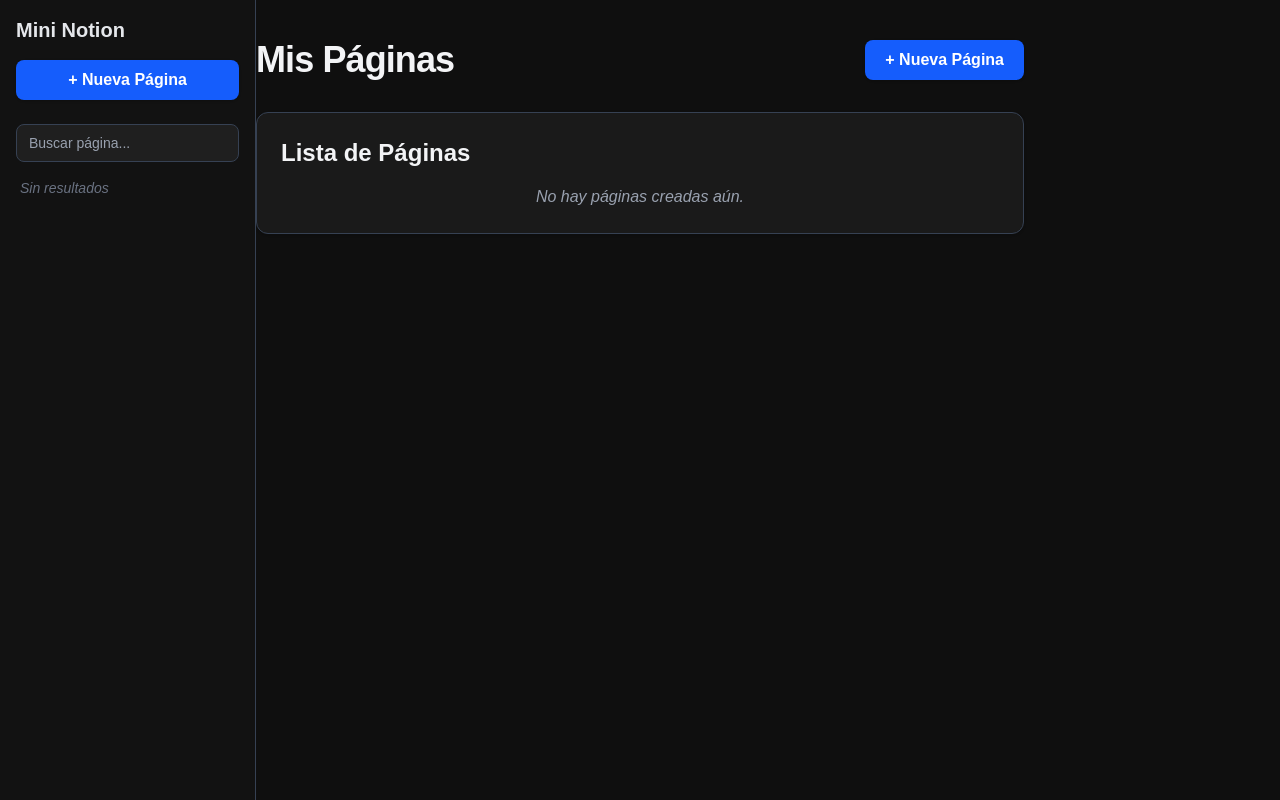
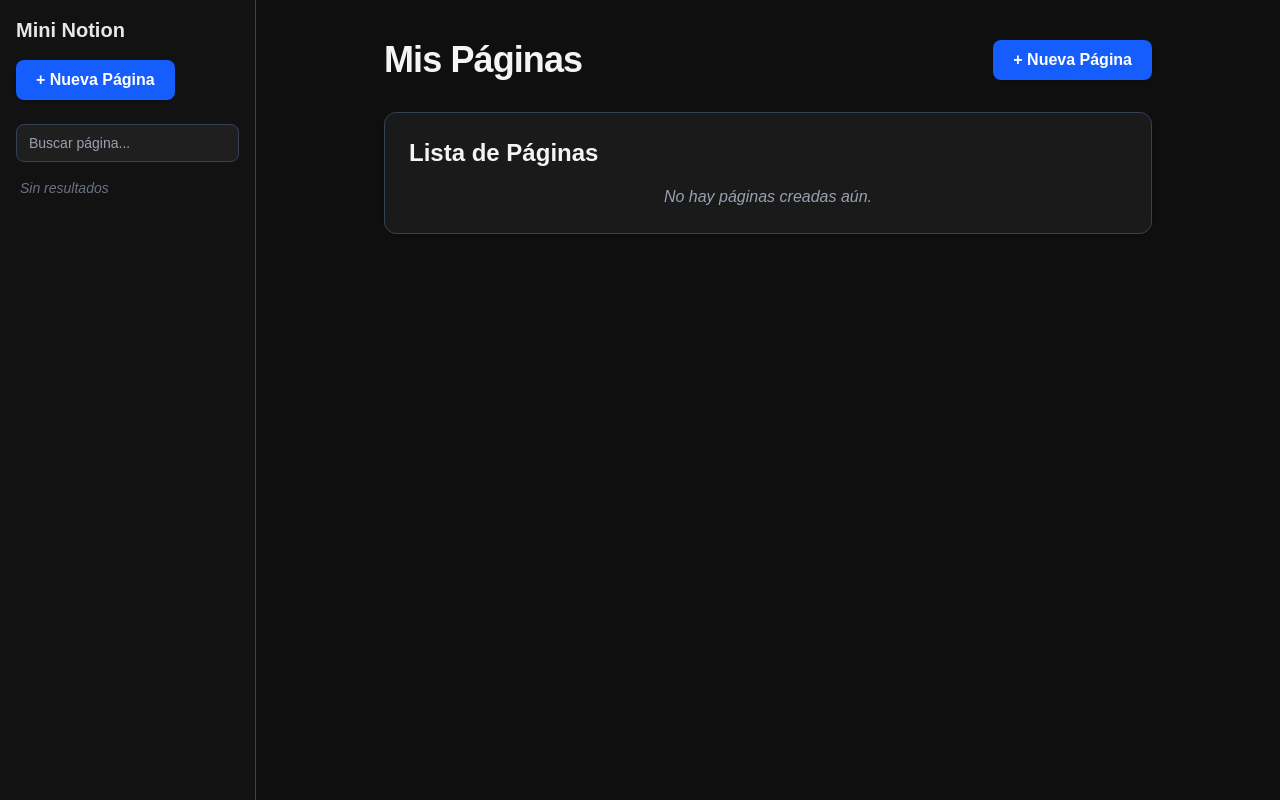
Before and after one commit to AdrianGerman/my-notion, a Next.js app: page / in a window 1280 px wide. Built offline with nearby package versions, Linux system fonts and the light colour scheme.

Commit message:
new style for sidebar

```diff
--- a/components/Sidebar.tsx
+++ b/components/Sidebar.tsx
@@ -4,10 +4,12 @@ import { Page } from "@/types/page"
 import Link from "next/link"
 import { getPages } from "@/lib/storage"
 import { CreatePageButton } from "@/components/CreatePageButton"
+import { Menu, X } from "lucide-react"
 
 export default function Sidebar() {
   const [pages, setPages] = useState<Page[]>([])
   const [query, setQuery] = useState("")
+  const [open, setOpen] = useState(false)
 
   useEffect(() => {
     const load = () => {
@@ -33,8 +35,38 @@ export default function Sidebar() {
   )
 
   return (
-    <aside className="w-64 bg-[#121212] text-gray-200 h-screen p-4 border-r border-gray-700 fixed top-0 left-0 flex flex-col">
-      <h1 className="text-xl font-bold mb-4">Mini Notion</h1>
+    <>
+      <button
+        onClick={() => setOpen(true)}
+        className="md:hidden fixed top-4 left-4 z-50 bg-[#1f1f1f] border border-gray-700 rounded-lg p-2 text-gray-300 hover:bg-[#2a2a2a]"
+      >
+        <Menu className="w-5 h-5" />
+      </button>
+
+      {open && (
+        <div
+          className="fixed inset-0 bg-black/60 backdrop-blur-sm z-40"
+          onClick={() => setOpen(false)}
+        />
+      )}
+
+      <aside
+        className={`
+          fixed top-0 left-0 h-screen z-50 bg-[#121212] text-gray-200 w-64 p-4 border-r border-gray-700
+          transform transition-transform duration-300 ease-in-out
+          ${open ? "translate-x-0" : "-translate-x-full"}
+          md:translate-x-0 md:static md:block
+        `}
+      >
+        <div className="flex items-center justify-between mb-4">
+          <h1 className="text-xl font-bold">Mini Notion</h1>
+          <button
+            className="md:hidden p-1 text-gray-400 hover:text-white"
+            onClick={() => setOpen(false)}
+          >
+            <X className="w-5 h-5" />
+          </button>
+        </div>
 
         <CreatePageButton />
 
@@ -54,6 +86,7 @@ export default function Sidebar() {
               <Link
                 key={page.id}
                 href={`/page/${page.id}`}
+                onClick={() => setOpen(false)}
                 className="block px-3 py-2 rounded-lg hover:bg-[#1f1f1f] text-sm truncate"
               >
                 {page.title || "Sin título"}
@@ -62,5 +95,6 @@ export default function Sidebar() {
           )}
         </nav>
       </aside>
+    </>
   )
 }
```
Lines whose indentation alone changed are shown as unchanged.
